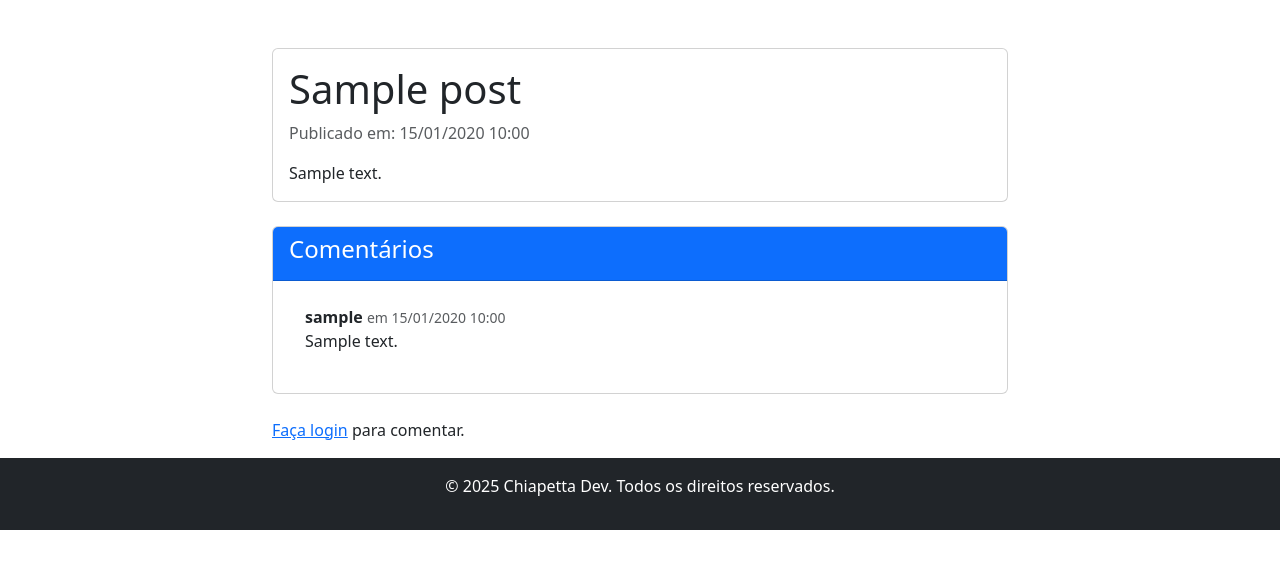
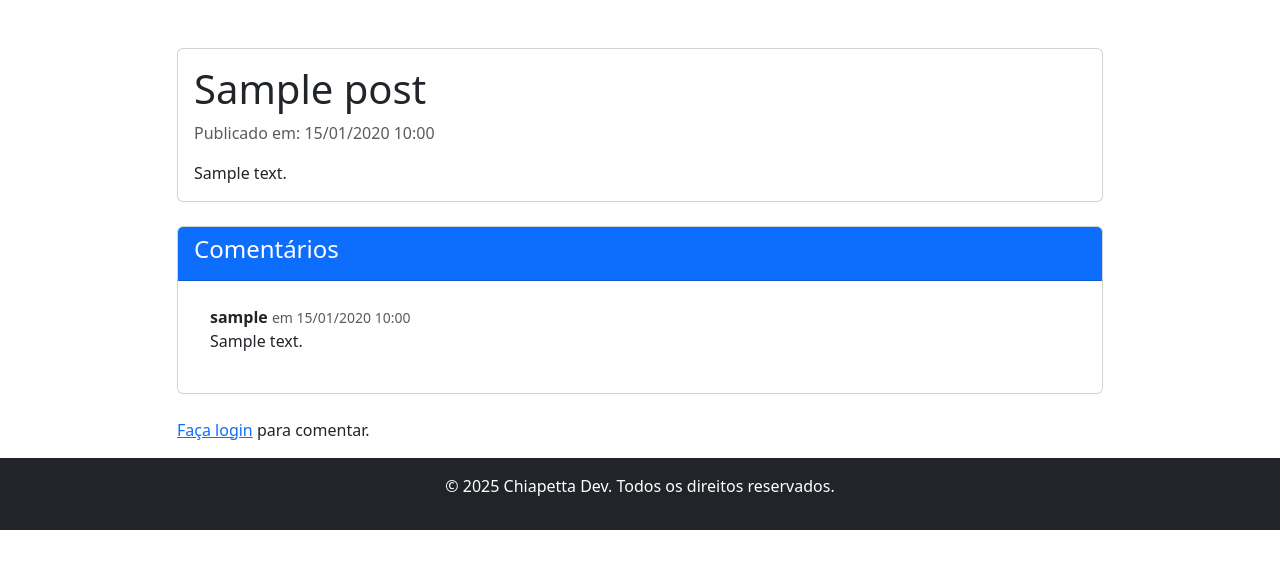
Before and after one commit to chiapettaiago/my_portfolio, a Flask app: page /post/1 in a window 1280 px wide. Shown: the part 56-625 px from the top of the page. Run offline with Flask 3, Linux system fonts and the light colour scheme; tables that the repository leaves empty hold one stand-in row (values such as "Sample post"); some libraries are stand-ins or nearby versions.

Commit message:
comentários em posts

```diff
--- a/templates/post.html
+++ b/templates/post.html
@@ -5,7 +5,7 @@
 {% block content %}
 <div class="container mt-5">
     <div class="row">
-        <div class="col-lg-8 mx-auto">
+        <div class="col-lg-10 mx-auto">
             <!-- Post -->
             <div class="card mb-4">
                 <div class="card-body">
```
